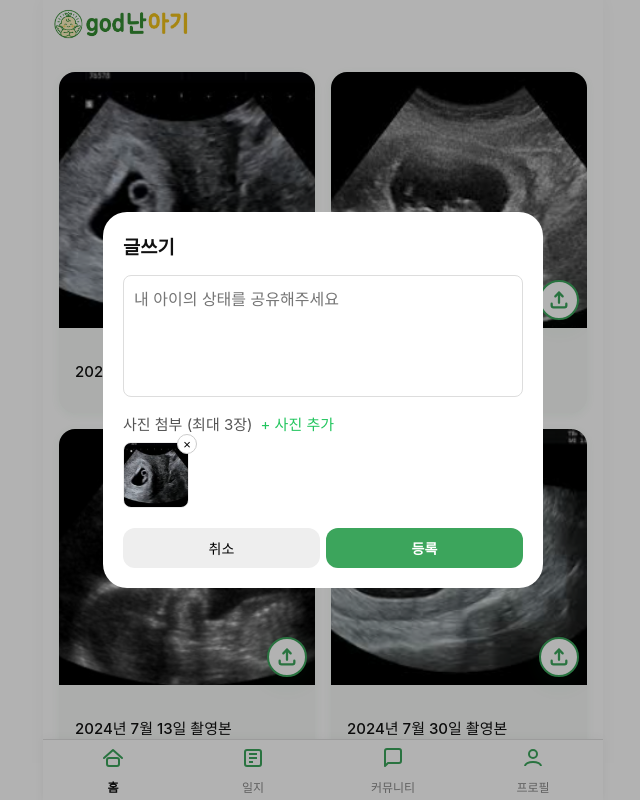
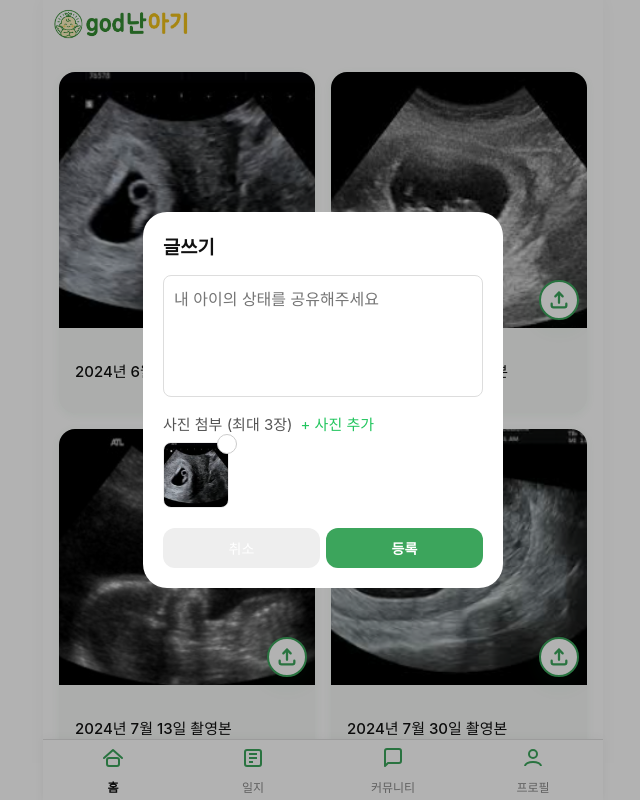
Before and after one commit to jyjy1229/imthegodthebaby, a React (Create React App) app: page / in a window 1280 px wide. Both pictures are taken after a click on the button 604 px from the left and 300 px from the top of the page. Shown: the top 800 px of the page, without its empty margins (317-957 px from the left). Built offline with nearby package versions, Linux system fonts and the light colour scheme.

Commit message:
Fix layout

```diff
--- a/src/modals/WritePostModal.tsx
+++ b/src/modals/WritePostModal.tsx
@@ -132,8 +132,8 @@ const WritePostModal: React.FC<WritePostModalProps> = ({
           background: "#fff",
           borderRadius: 24,
           padding: 20, // 기존 32에서 20으로 변경
-          minWidth: 400, // 기존 320에서 400으로 변경
-          maxWidth: 520, // 기존 400에서 520으로 변경
+          minWidth: 320, // 기존 320에서 400으로 변경
+          maxWidth: 480, // 기존 400에서 520으로 변경
           display: "flex",
           flexDirection: "column",
           gap: 16,
@@ -203,6 +203,7 @@ const WritePostModal: React.FC<WritePostModalProps> = ({
                     width: 20,
                     height: 20,
                     fontSize: 13,
+                    color: "white",
                     cursor: "pointer",
                     lineHeight: 1,
                     padding: 0,
@@ -226,6 +227,7 @@ const WritePostModal: React.FC<WritePostModalProps> = ({
               fontSize: 14,
               width: "100%",
               flex: 1,
+              color: "white",
               height: 40,
             }}
             disabled={loading}
```
